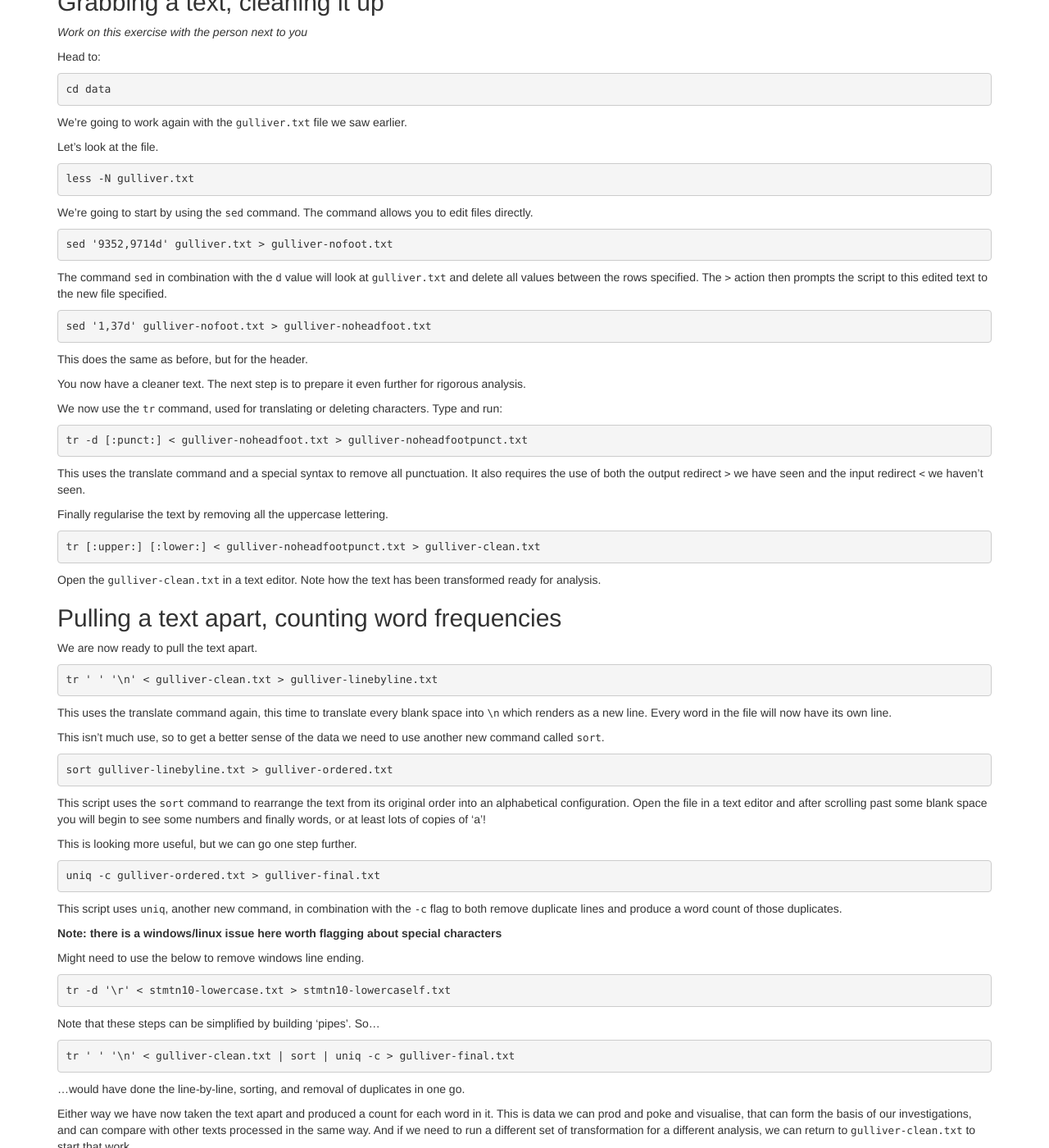
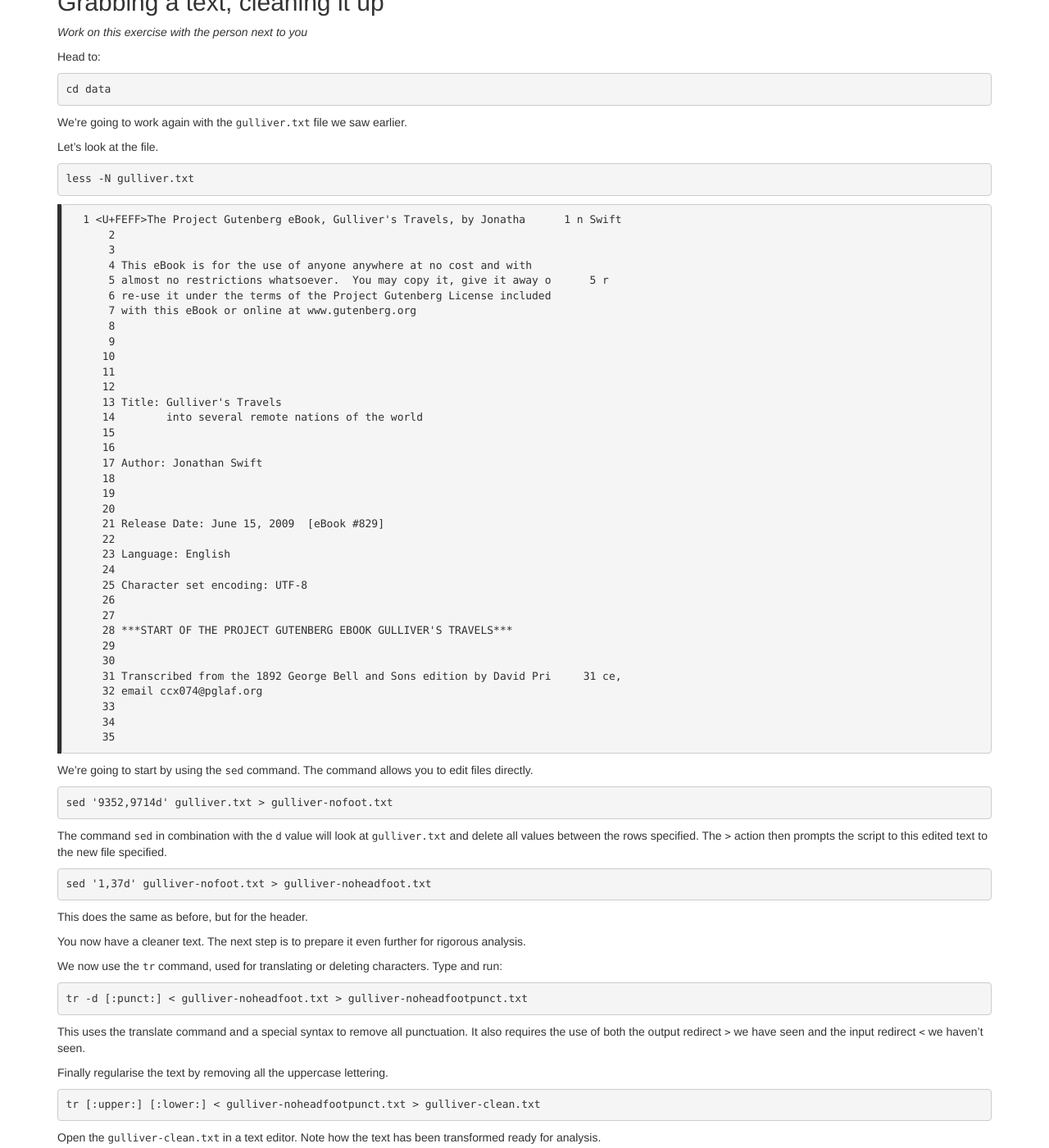
Before and after one commit to ucsdlib/library-bash, a Jekyll site: the page built from _episodes/03-free-text.md, in a window 1280 px wide and 1400 px high, scrolled down 587 px. Shown: the whole window at 82% size. Built offline with Jekyll 4.4.1, drawn with Linux system fonts in a browser that asks for light colours.

Commit message:
adding formatting to ep 3

```diff
--- a/_episodes/03-free-text.md
+++ b/_episodes/03-free-text.md
@@ -49,6 +49,45 @@ Let's look at the file.
 less -N gulliver.txt
 ~~~
 {: .bash}
+
+~~~
+  1 <U+FEFF>The Project Gutenberg eBook, Gulliver's Travels, by Jonatha      1 n Swift
+      2
+      3
+      4 This eBook is for the use of anyone anywhere at no cost and with
+      5 almost no restrictions whatsoever.  You may copy it, give it away o      5 r
+      6 re-use it under the terms of the Project Gutenberg License included
+      7 with this eBook or online at www.gutenberg.org
+      8
+      9
+     10
+     11
+     12
+     13 Title: Gulliver's Travels
+     14        into several remote nations of the world
+     15
+     16
+     17 Author: Jonathan Swift
+     18
+     19
+     20
+     21 Release Date: June 15, 2009  [eBook #829]
+     22
+     23 Language: English
+     24
+     25 Character set encoding: UTF-8
+     26
+     27
+     28 ***START OF THE PROJECT GUTENBERG EBOOK GULLIVER'S TRAVELS***
+     29
+     30
+     31 Transcribed from the 1892 George Bell and Sons edition by David Pri     31 ce,
+     32 email ccx074@pglaf.org
+     33
+     34
+     35
+~~~
+{: .output}
 
 We're going to start by using the `sed` command. The command allows you to edit files directly.
 
```
